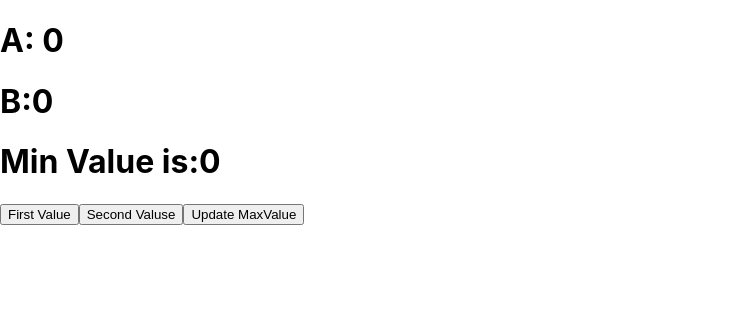
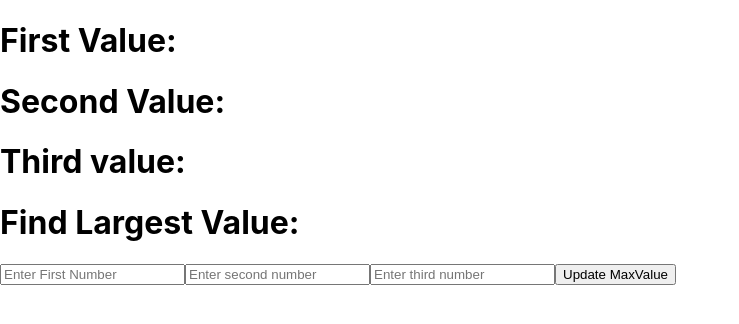
Before and after one commit to anurag-vns/anurag, a React (Create React App) app: page / in a window 1280 px wide. Shown: the top 324 px of the page, without its empty margins (0-739 px from the left). Built offline with nearby package versions, Linux system fonts and the light colour scheme.

Commit message:
find largest number
find largest number from three number using usstate

```diff
--- a/src/Maximum.js
+++ b/src/Maximum.js
@@ -1,23 +1,36 @@
 import React, { useState } from "react";
 function Maximum() {
 
-    const [a, setA] = useState(0);
-    const [b, setB] = useState(0);
-    const [min, setMin] = useState((a<b)? a:b);
+    const [a, setA] = useState('');
+    const [b, setB] = useState('');
+    const [c, setC] = useState('');
+    const [max, setMax] = useState((a >= b && a >= c) ? a : (b >= c) ? b : c);
+
+    const handlechangeA = (event) => {
+        setA(event.target.value);
+    };
+
+    const handlechangeB = (event) => {
+        setB(event.target.value);
+
+    }
+
+    const handlechangeC = (event) => {
+        setC(event.target.value);
+    };
 
     return (
         <>
-            <h1>A: {a}</h1>
-            <h1>B:{b}</h1>
-            <h1>Min Value is:{min ? a : b}</h1>
+            <h1>First Value: {a}</h1>
+            <h1>Second Value:{b}</h1>
+            <h1>Third value:{c}</h1>
+            <h1>Find Largest Value:{max}</h1>
 
-
-
-            <button onClick={() => setA(a + 1)}>First Value</button>
-            <button onClick={() => setB(b + 1)}>Second Valuse</button>
-
-            <button onClick={() => setMin(a < b)? a:b}>Update MaxValue</button>
-            </>
-  );
+            <input type="text"  value={a} onChange={handlechangeA} placeholder="Enter First Number"/>
+            <input type="text" value={b} onChange={handlechangeB} placeholder="Enter second number" />
+            <input type="text"  value={c} onChange={handlechangeC}  placeholder="Enter third number"/>
+            <button onClick={() => setMax((a >= b && a >= c) ? a : (b >= c) ? b : c)}>Update MaxValue</button>
+        </>
+    );
 }
 export default Maximum;
```
Also changed, not shown: src/App.js (+4 -3 lines).
